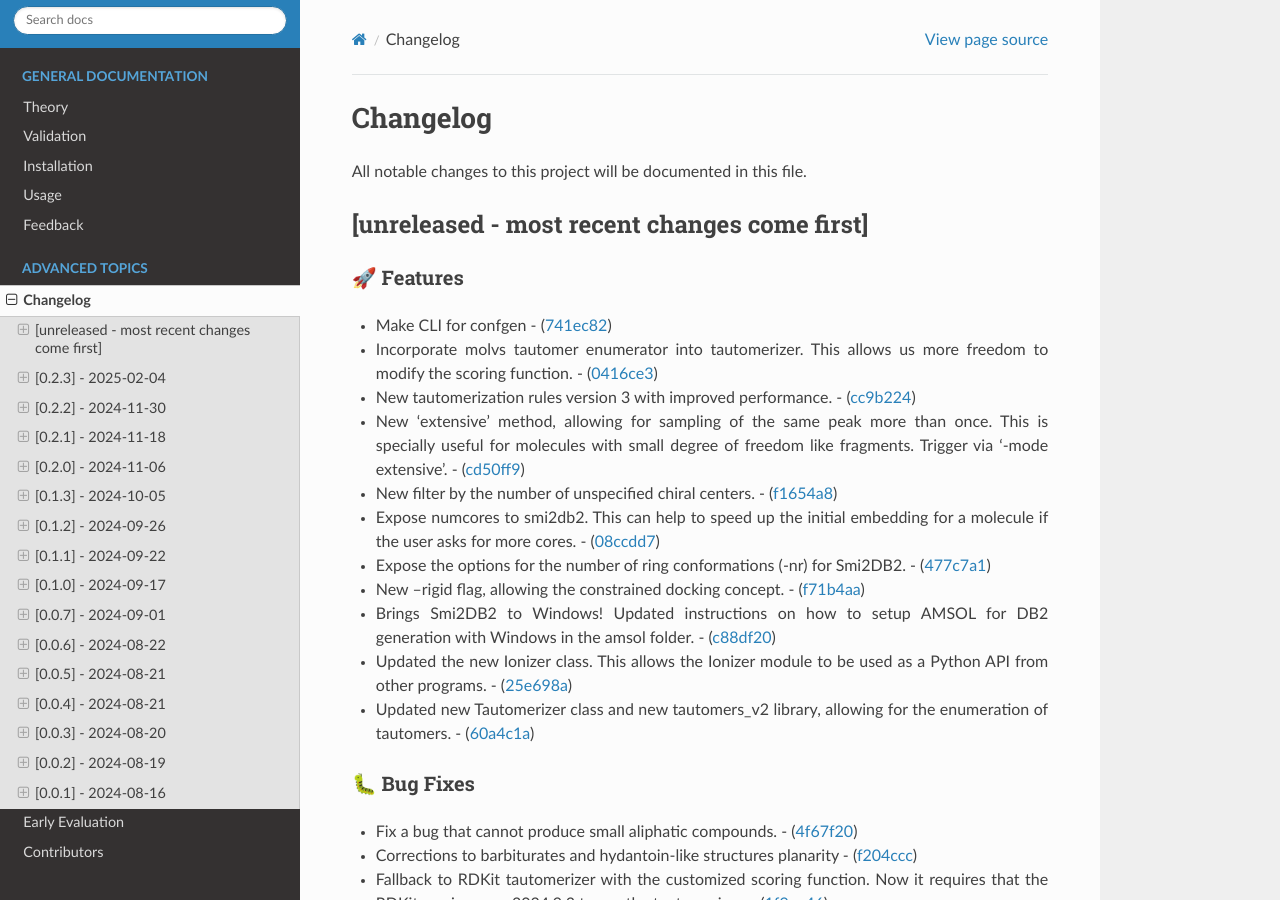
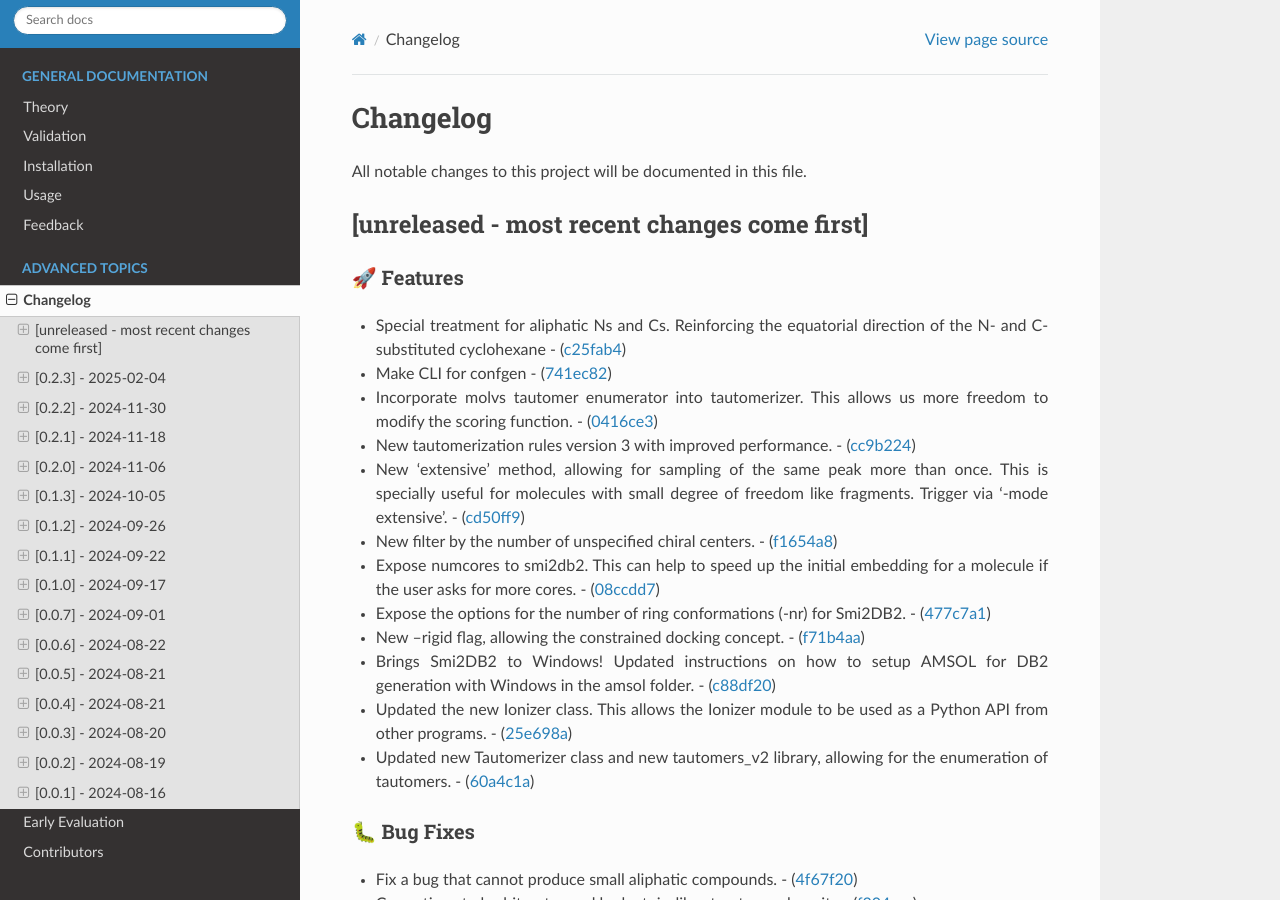
Before and after one commit to phonglam3103/msani-readthedocs, a Sphinx documentation site: the page built from docs/source/changes.rst, in a window 1280 px wide and 900 px high. Built offline with Sphinx 7.4.7 and the Read the Docs theme 3.1.0, drawn with Linux system fonts in a browser that asks for light colours; formulas are drawn with MathJax 3.

Commit message:
Update changes.rst from the software repository

```diff
--- a/docs/source/changes.rst
+++ b/docs/source/changes.rst
@@ -9,6 +9,9 @@ All notable changes to this project will be documented in this file.
 🚀 Features
 ~~~~~~~~~~~
 
+-  Special treatment for aliphatic Ns and Cs. Reinforcing the equatorial
+   direction of the N- and C-substituted cyclohexane -
+   (`c25fab4 <https://github.com/phonglam3103/EirVS/commit/c25fab44926168c43025c0494eb1511dfbac4e92>`__)
 -  Make CLI for confgen -
    (`741ec82 <https://github.com/phonglam3103/EirVS/commit/741ec82b0753fd0985d690e74e78ed16337b52ef>`__)
 -  Incorporate molvs tautomer enumerator into tautomerizer. This allows
```
